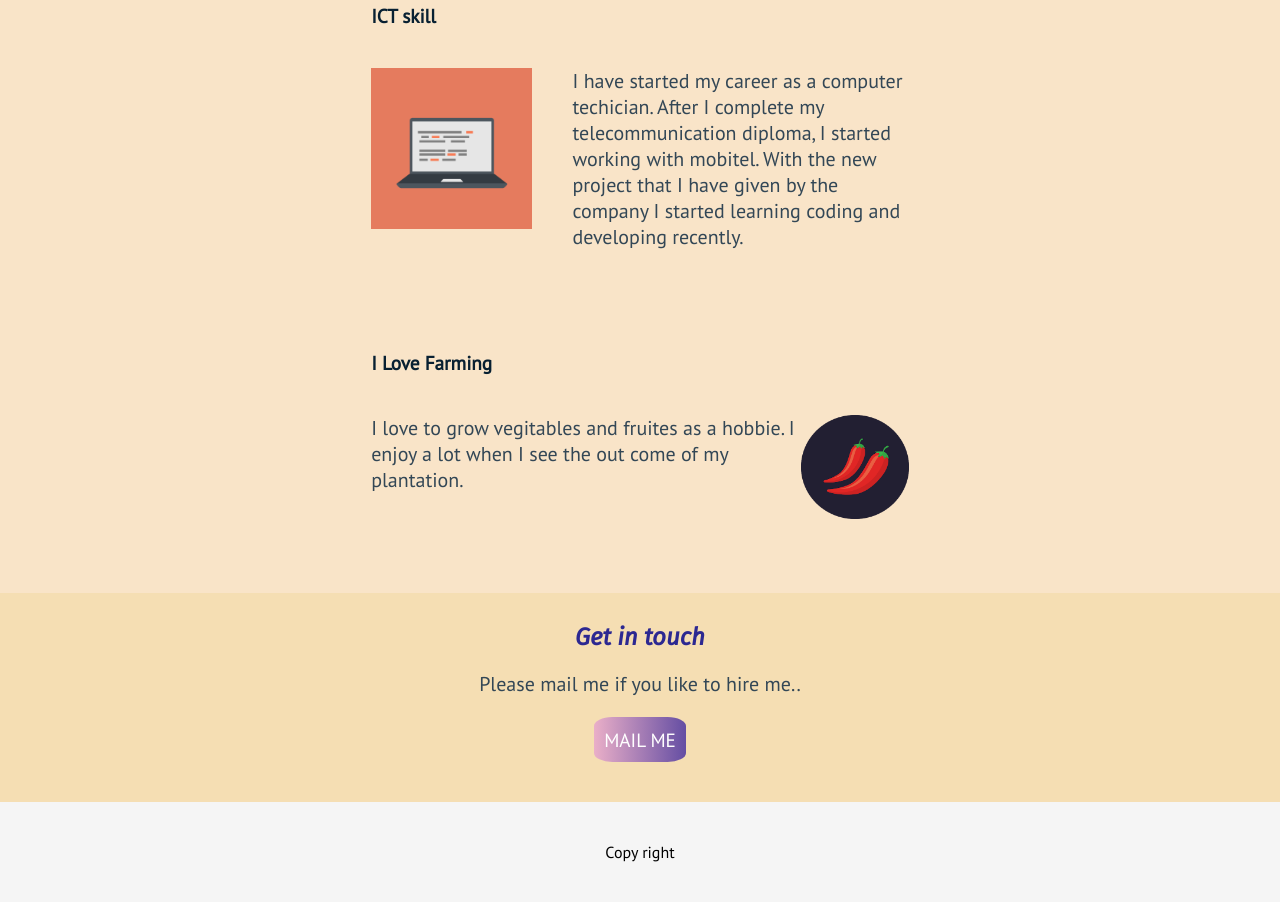
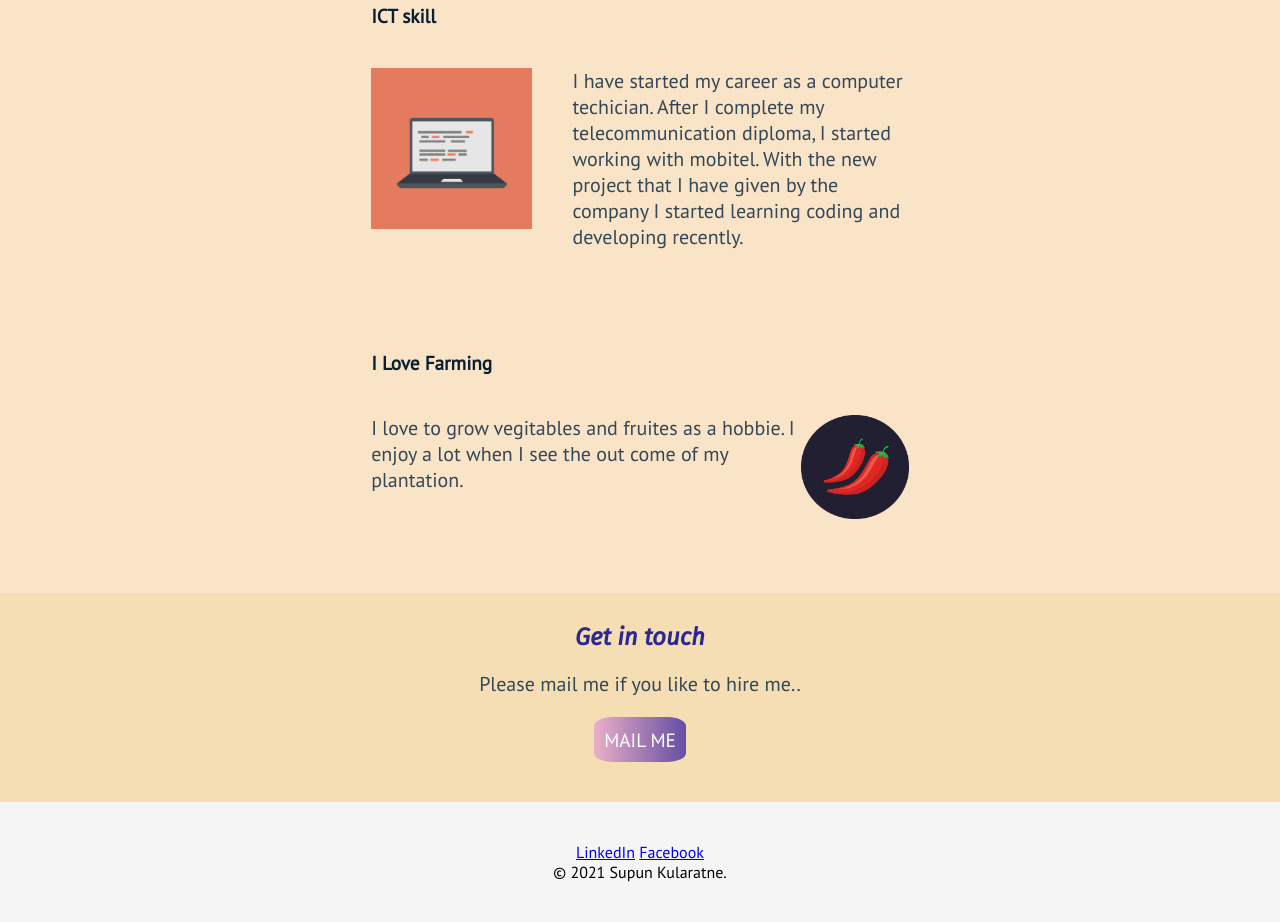
Before and after one commit to supunku/myprofile2, a plain HTML site: page index.html in a window 1280 px wide. Shown: the part 1358-2280 px from the top of the page. Drawn offline with Linux system fonts and the light colour scheme; a web font is replaced by a local one.

Commit message:
Add files via upload

```diff
--- a/index.html
+++ b/index.html
@@ -59,7 +59,9 @@
         </div>
     </div>
     <footer class="footer">
-        Copy right
+        <a href="https://www.linkedin.com/">LinkedIn</a>
+        <a href="https://www.facebook.com/">Facebook</a><br>
+        © 2021 Supun Kularatne.
     </footer>
 </body>
 </html>
```
